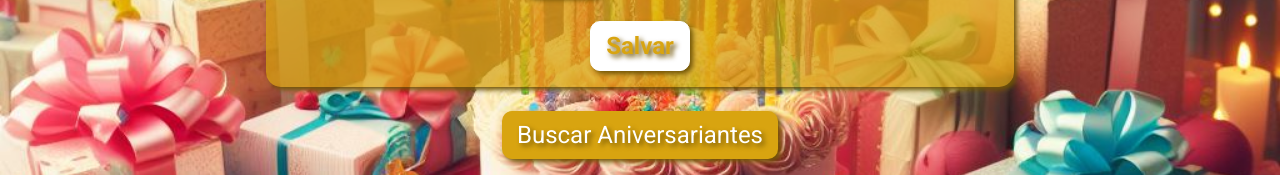
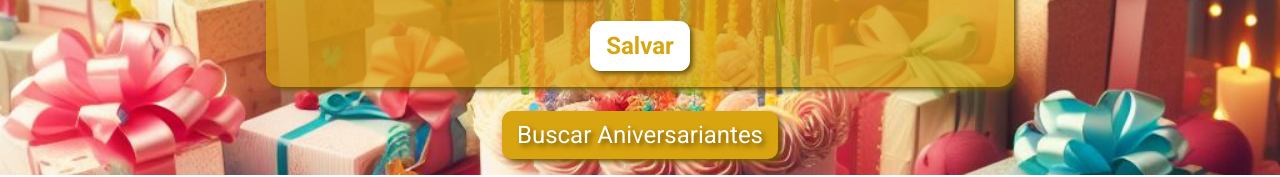
Before and after one commit to Luciano-Ruperti/aniversariantes-do-mes, a plain HTML site: page index.html in a window 1280 px wide. In both pictures the pointer is over the button "Salvar". Shown: the part 429-606 px from the top of the page. Drawn offline with Linux system fonts and the light colour scheme.

Commit message:
Update style.css

```diff
--- a/style.css
+++ b/style.css
@@ -28,7 +28,6 @@ h1 {
 
 .add-aniversariante {
   width: 60%;
-  /* background-color: #ea00ffb4;*/
   background-color: #d8a310b9;
   display: flex;
   flex-direction: column;
@@ -83,7 +82,6 @@ p {
   outline: none;
   border-radius: 10px;
   border: none;
-  /* background: #ea00ff;*/
   background: #d8a410;
   color: #fff;
   text-shadow: 3px 3px 5px #705406;
@@ -100,10 +98,10 @@ p {
   color: #d8a410;
   background-color: #fff;
   transition: all 0.5s;
+  text-shadow: none;
 }
 
 .result {
-  /*background-color: #ea00ffb4;*/
   background-color: #d8a410;
   display: none;
   flex-direction: column;
```
